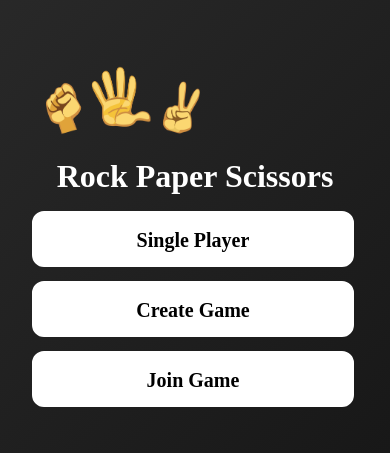
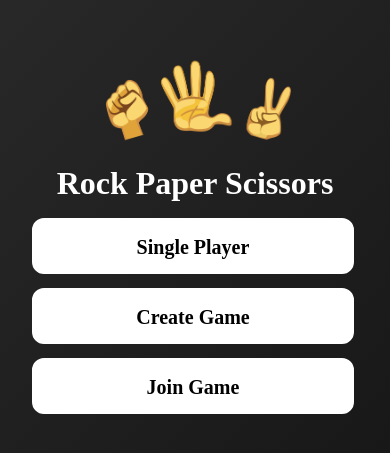
Before and after one commit to abhyasadh/rps-frontend, a React (Vite) app: page / in a window 390 px wide. Shown: the part 187-640 px from the top of the page. Built offline with nearby package versions, Linux system fonts and the light colour scheme; no server answers.

Commit message:
fix: visual enhancements

```diff
--- a/src/components/socketService.js
+++ b/src/components/socketService.js
@@ -3,7 +3,7 @@ let isConnected = false;
 let messageHandler = null;
 let connectionCallbacks = null;
 
-const GAME_ID_PATTERN = /^[a-f0-9]{32}$/;
+const GAME_ID_PATTERN = /^[a-z0-9]{6}$/;
 const MAX_SERVER_MESSAGE_BYTES = 8192;
 
 const configuredHttpUrl = import.meta.env.VITE_BACKEND_HTTP_URL;
--- a/src/index.css
+++ b/src/index.css
@@ -22,6 +22,8 @@ body {
 
 .imageContainer {
   max-width: 450px;
+  margin: 0 auto;
+  width: 100%;
 }
 
 .imageContainer img {
@@ -166,12 +168,14 @@ h1 {
   font-size: 40px;
   padding: 12px 0;
   font-weight: 600;
+  color: white;
 }
 
 .text p {
   font-size: 24px;
   font-weight: 600;
   margin: 12px;
+  color: white;
 }
 
 .choices {
@@ -234,6 +238,7 @@ h1 {
 
 .statusText {
   font-size: 20px;
+  color: white;
 }
 
 .copyIcon {
@@ -253,6 +258,7 @@ h1 {
   display: flex;
   gap: 4px;
   align-items: center;
+  color: white;
 }
 
 .gameId img {
@@ -429,7 +435,7 @@ h1 {
   }
 
   .imageContainer {
-    max-width: 280px;
+    max-width: 300px;
   }
 
   h1 {
@@ -610,7 +616,7 @@ h1 {
 
 @media (max-width: 480px) {
   .imageContainer {
-    max-width: 200px;
+    max-width: 240px;
   }
 
   h1 {
```
Also changed, not shown: 1 other file (tests, documents, lock files or other folders).
